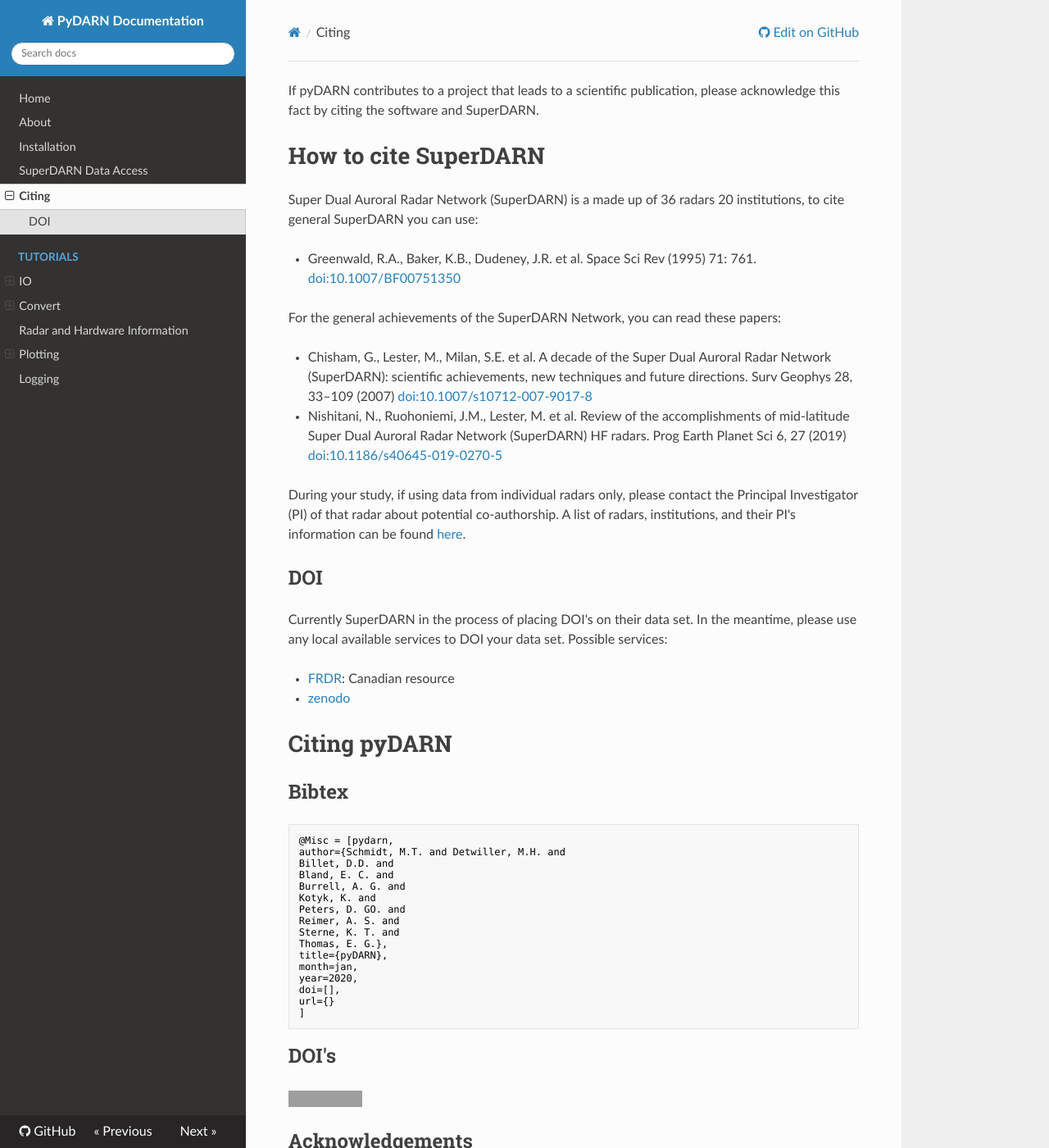
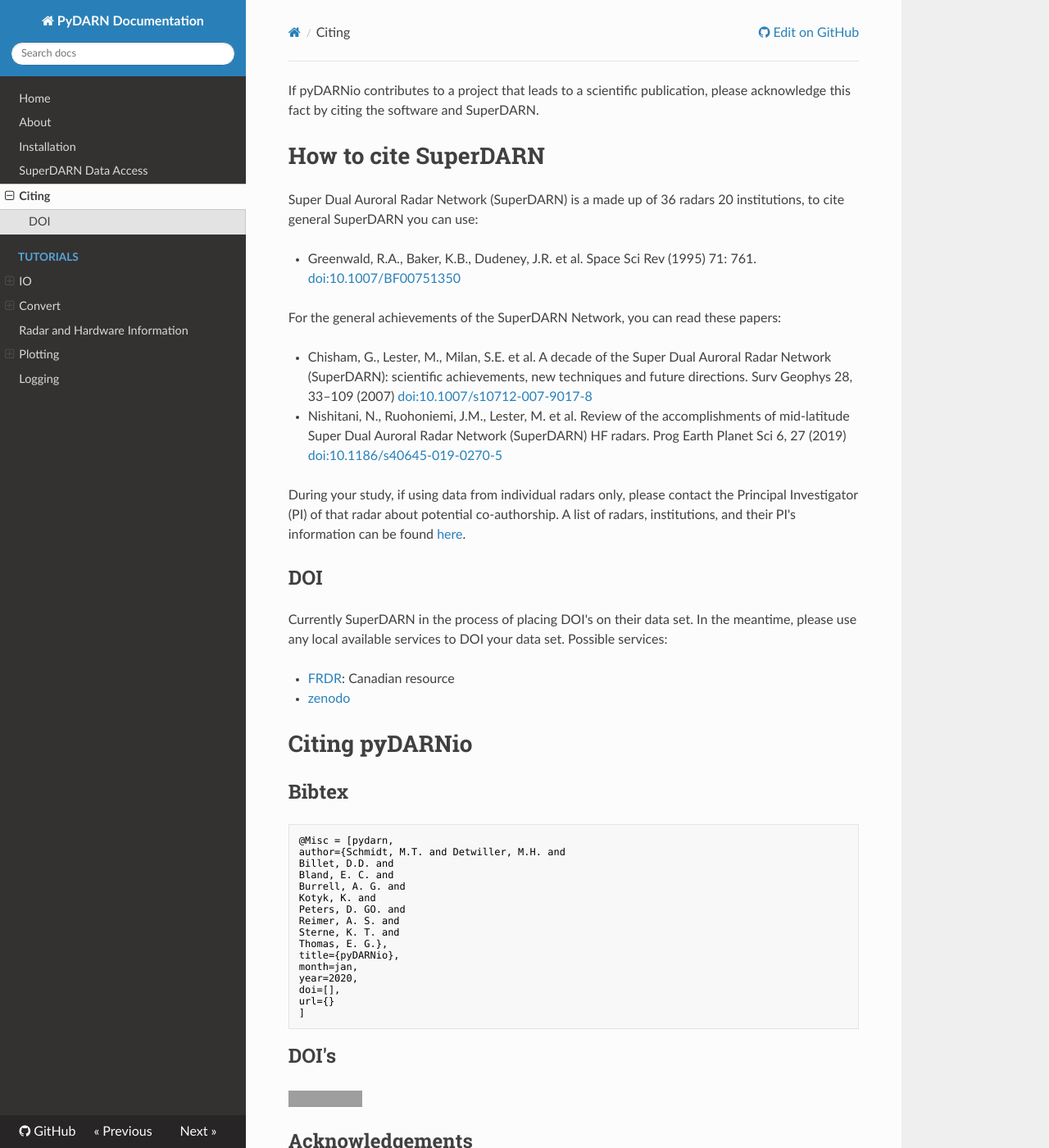
Before and after one commit to SuperDARN/pyDARNio, an MkDocs documentation site: the page built from docs/user/citing.md, in a window 1280 px wide and 1400 px high. Shown: the whole window at 82% size. Built offline with MkDocs 1.6.1, drawn with Linux system fonts in a browser that asks for light colours; nearby versions of some CDN libraries; some of the changed text lies outside the part shown; grey boxes are pictures that could not be loaded.

Commit message:
switched citing documentation to pyDARN to pyDARNio

```diff
--- a/docs/user/citing.md
+++ b/docs/user/citing.md
@@ -1,4 +1,4 @@
-If pyDARN contributes to a project that leads to a scientific publication, please acknowledge this fact by citing the software and SuperDARN.
+If pyDARNio contributes to a project that leads to a scientific publication, please acknowledge this fact by citing the software and SuperDARN.
 
 # How to cite SuperDARN
 
@@ -22,7 +22,7 @@
   - [FRDR](https://www.frdr.ca/repo/): Canadian resource
   - [zenodo](https://help.zenodo.org/features/)
 
-# Citing pyDARN
+# Citing pyDARNio
 
 ## Bibtex
 
@@ -37,7 +37,7 @@
 Reimer, A. S. and
 Sterne, K. T. and
 Thomas, E. G.},
-title={pyDARN},
+title={pyDARNio},
 month=jan,
 year=2020,
 doi=[],
@@ -51,7 +51,7 @@
 
 ## Acknowledgements
 
-pyDARN uses other python libraries and the SuperDARN community's help.
+pyDARNio uses other python libraries and the SuperDARN community's help.
 
 ### Python Library References
 
```
